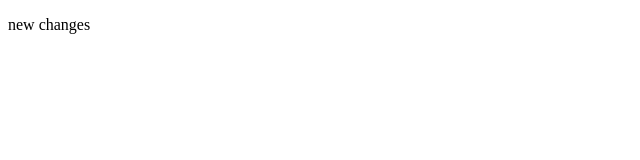
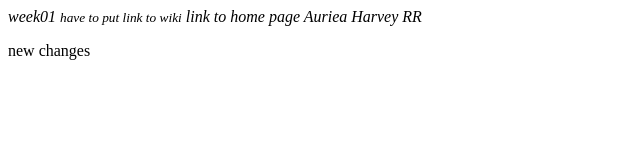
Before and after one commit to paguilar00/website, a plain HTML site: page index.html in a window 1280 px wide. Shown: the whole page, without its empty margins (0-640 px from the left). Drawn offline with Linux system fonts and the light colour scheme.

Commit message:
adress add

```diff
--- a/index.html
+++ b/index.html
@@ -6,6 +6,13 @@
     <meta name="viewport" content="width=device-width, initial-scale=1.0">
     <title>Document</title>
 </head>
+<address>
+week01
+<small>have to put link to wiki</small>
+link to home page
+Auriea Harvey RR
+
+</address>
 <body>
     <p>
         new changes
```
